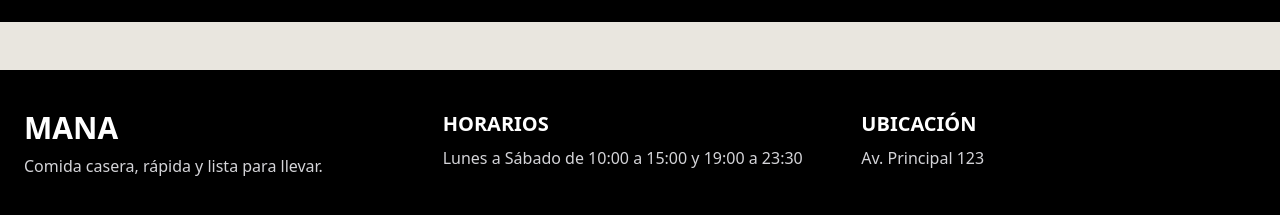
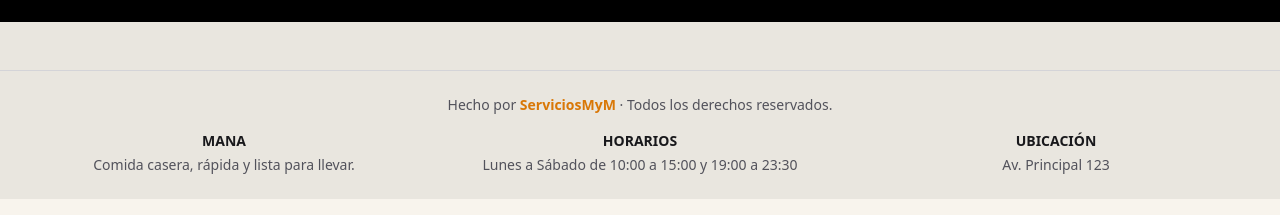
Before and after one commit to serviciosMyM-debug/Roticeria-man-, a Next.js app: page / in a window 1280 px wide. Shown: the part 1831-2046 px from the top of the page. Built offline with nearby package versions, Linux system fonts and the light colour scheme; no server answers; the database is empty.

Commit message:
Agregar navbar sticky y link en footer a ServiciosMyM

```diff
--- a/app/(public)/layout.tsx
+++ b/app/(public)/layout.tsx
@@ -22,7 +22,7 @@ export default async function PublicLayout({
 
   return (
     <div className="min-h-screen bg-[#e9e6df] text-zinc-900">
-      <header className="border-b bg-white">
+      <header className="sticky top-0 z-50 border-b bg-white/95 backdrop-blur">
         <div className="mx-auto flex max-w-7xl items-center justify-between px-6 py-4">
           <Link href="/" className="text-3xl font-black uppercase tracking-wide">
             {businessName}
@@ -45,21 +45,36 @@ export default async function PublicLayout({
 
       <main>{children}</main>
 
-      <footer className="mt-12 bg-black px-6 py-10 text-white">
-        <div className="mx-auto grid max-w-7xl gap-6 md:grid-cols-3">
-          <div>
-            <p className="text-3xl font-black uppercase">{businessName}</p>
-            <p className="mt-2 text-base text-zinc-300">{description}</p>
-          </div>
+      <footer className="mt-12 border-t border-zinc-300 px-6 py-6 text-center text-sm text-zinc-600">
+        <div className="mx-auto max-w-7xl">
+          <p>
+            Hecho por{" "}
+            <a
+              href="https://www.serviciosmym.com.ar"
+              target="_blank"
+              rel="noreferrer"
+              className="font-bold text-amber-600 transition hover:underline"
+            >
+              ServiciosMyM
+            </a>{" "}
+            · Todos los derechos reservados.
+          </p>
 
-          <div>
-            <p className="text-xl font-black uppercase">Horarios</p>
-            <p className="mt-2 text-zinc-300">{openingHours}</p>
-          </div>
+          <div className="mt-4 grid gap-4 text-left md:grid-cols-3 md:text-center">
+            <div>
+              <p className="font-bold uppercase text-zinc-900">{businessName}</p>
+              <p className="mt-1">{description}</p>
+            </div>
 
-          <div>
-            <p className="text-xl font-black uppercase">Ubicación</p>
-            <p className="mt-2 text-zinc-300">{address}</p>
+            <div>
+              <p className="font-bold uppercase text-zinc-900">Horarios</p>
+              <p className="mt-1">{openingHours}</p>
+            </div>
+
+            <div>
+              <p className="font-bold uppercase text-zinc-900">Ubicación</p>
+              <p className="mt-1">{address}</p>
+            </div>
           </div>
         </div>
       </footer>
@@ -67,6 +82,7 @@ export default async function PublicLayout({
       <a
         href={`https://wa.me/${whatsapp}`}
         target="_blank"
+        rel="noreferrer"
         className="fixed bottom-5 right-5 rounded-full bg-green-500 px-5 py-3 font-bold text-white shadow-lg"
       >
         WhatsApp
```
